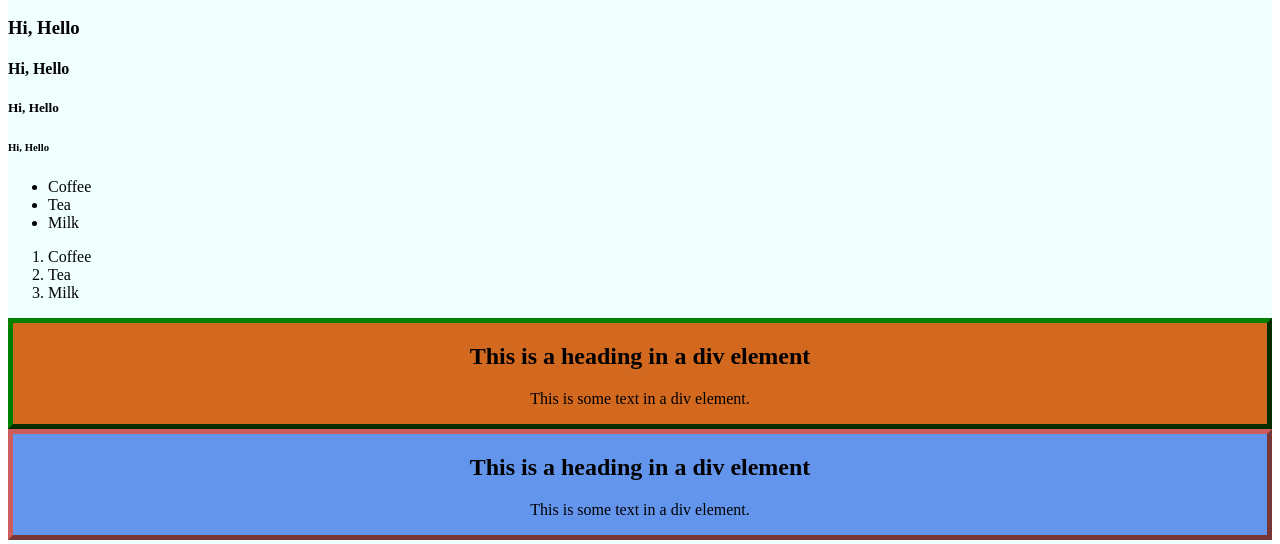
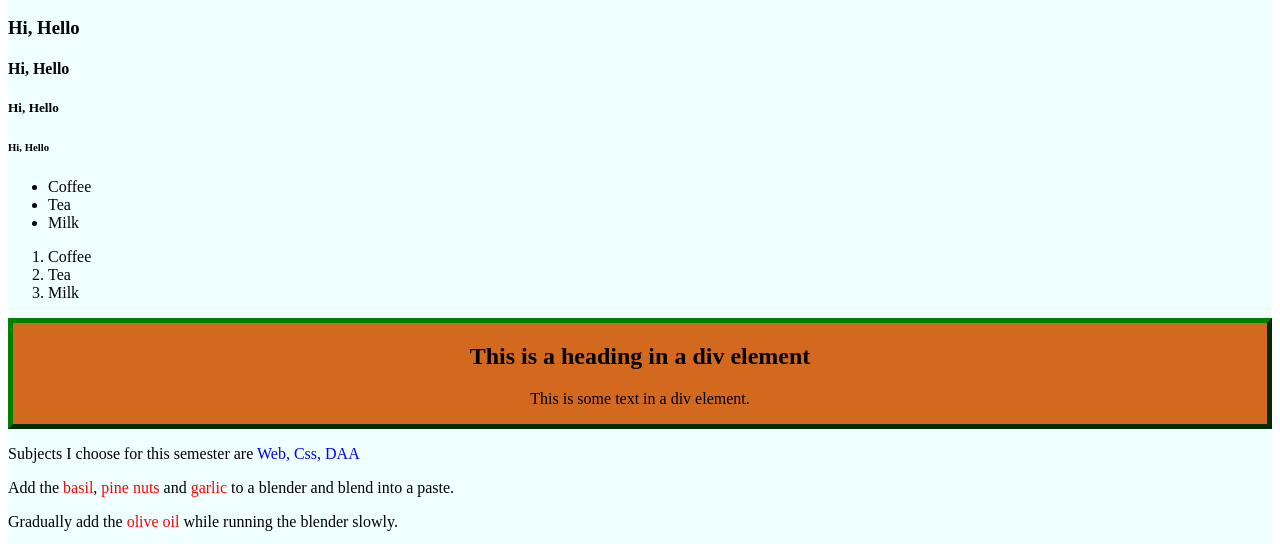
Before and after one commit to tipparaju2010/ICP1, a plain HTML site: page ICP2/index.html in a window 1280 px wide. Shown: the part 248-792 px from the top of the page. Drawn offline with Linux system fonts and the light colour scheme.

Commit message:
Update index.html

```diff
--- a/ICP2/index.html
+++ b/ICP2/index.html
@@ -80,13 +80,9 @@
     <p>This is some text in a div element.</p>
 </div>
 
-<div class="myDiv2">
-    <h2>This is a heading in a div element</h2>
-    <p>This is some text in a div element.</p>
-</div>
 
 <div>
-<p>My mother has <span style="color:blue">blue</span> eyes.</p>
+<p>Subjects I choose for this semester are  <span style="color:blue">Web, Css, DAA</span> </p>
 
 <p>Add the <span class="ingredient">basil</span>, <span class="ingredient">pine nuts</span> and <span class="ingredient">garlic</span> to a blender and blend into a paste.</p>
 
```
